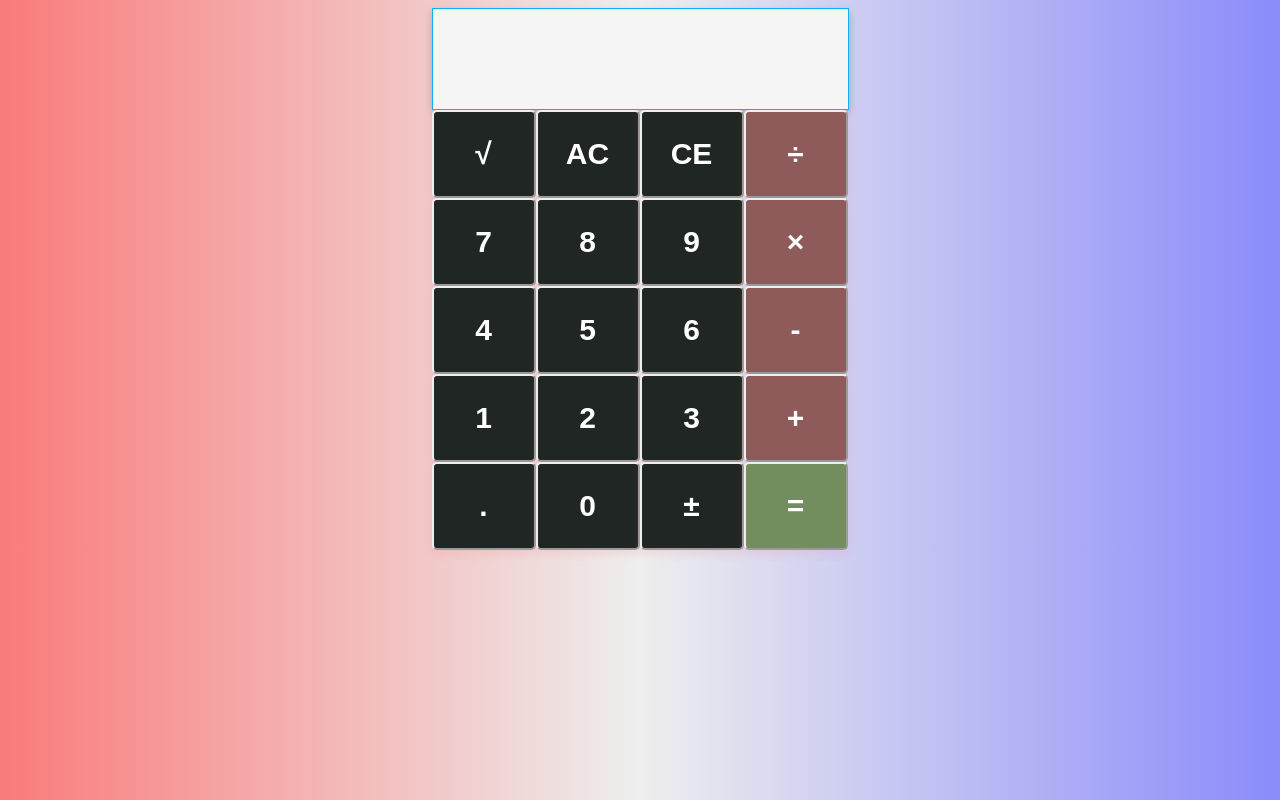
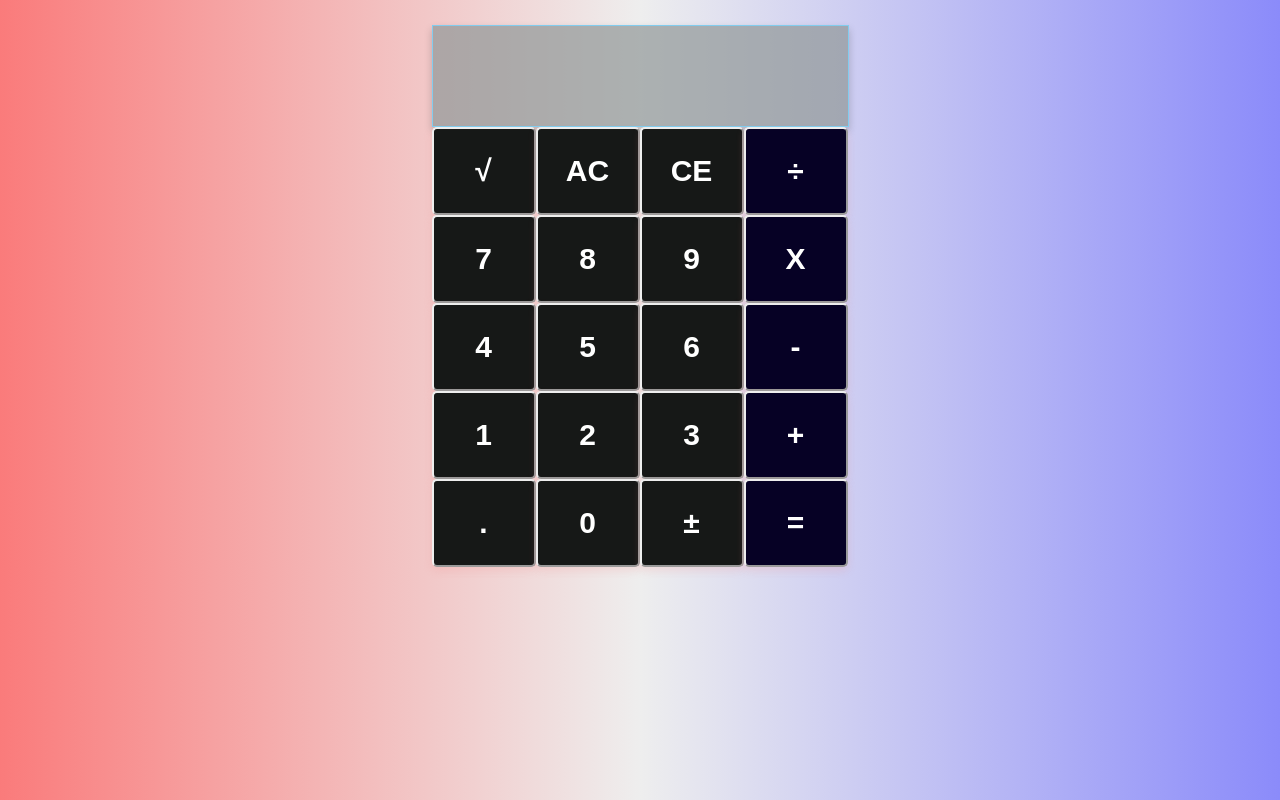
Before and after one commit to AlEkramHossainAbir/Calculator-generaL-, a plain HTML site: page index.html in a window 1280 px wide. Both pictures are taken after a click on the button "AC". Drawn offline with nearby package versions, Linux system fonts and the light colour scheme.

Commit message:
JavaScript file added

```diff
--- a/index.html
+++ b/index.html
@@ -11,40 +11,55 @@
 
         <div class="Full_box">
             <div class="Header_box">
-                <input type="text" id="result" maxlength="10">  <!--maxlength is for maximum character-->
+                <input type="text" id="result" maxlength="10"> <!--maxlength is for maximum character-->
             </div>
             <div class="Footer_box">
                 <div class="button">
                         <!--<input type="button" value="%">-->
-                        <input type="button" value="√">
+                        <input type="button" onclick="sqrt()" value="√">
                       <!-- <input type="button" value="x^2">-->
                         <!--<input type="button" value="1/x">-->
-                        <input type="button" value="AC">
-                        <input type="button" value="CE">
+                        <input type="button" onclick="clearAll()" value="AC">
+                        <input type="button" onclick="lastDigit()" value="CE">
                         <!--<input type="button" value="⌫">-->
-                        <input type="button" style="background-color: #8f5a5a;" value="÷">
-                        <input type="button" value="7">
-                        <input type="button" value="8">
-                        <input type="button" value="9">
-                        <input type="button" style="background-color: #8f5a5a;;" value="×">
-                        <input type="button" value="4">
-                        <input type="button" value="5">
-                        <input type="button" value="6">
-                        <input type="button" style="background-color: #8f5a5a;" value="-">
-                        <input type="button" value="1">
-                        <input type="button" value="2">
-                        <input type="button" value="3">
-                        <input type="button" style="background-color: #8f5a5a;" value="+">
-                        <input type="button" value=".">
-                        <input type="button" value="0">
-                        <input type="button" value="±">
-                        <input type="button" style="background-color: #738d5e;" value="=">
+                        <div>
+                            <input type="button" onclick="insert('/')" value="÷">
+                        </div>
+
+                        <input type="button" onclick="insert(7)" value="7">
+                        <input type="button" onclick="insert(8)" value="8">
+                        <input type="button" onclick="insert(9)" value="9">
+                        <div>
+                        <input type="button" onclick="insert('*')" value="X">
+                        </div>
+                        <input type="button" onclick="insert(4)" value="4">
+                        <input type="button" onclick="insert(5)" value="5">
+                        <input type="button" onclick="insert(6)" value="6">
+                        <div>
+                             <input type="button" onclick="insert('-')"  value="-">
+                        </div>
+
+                        <input type="button" onclick="insert(1)" value="1">
+                        <input type="button" onclick="insert(2)" value="2">
+                        <input type="button" onclick="insert(3)" value="3">
+                        <div>
+                             <input type="button" onclick="insert('+')"  value="+">
+                        </div>
+
+                        <input type="button" onclick="insert('.')" value=".">
+                        <input type="button" onclick="insert(0)" value="0">
+                        <input type="button" onclick="posneg()" value="±">
+                        <div id="equal">
+                            <input type="button"  value="="  onclick="calculate()">
+                        </div>
 
                 </div>
 
             </div>
 
         </div>
+        <script src="https://ajax.googleapis.com/ajax/libs/jquery/3.5.1/jquery.min.js"></script>
+        <script src="index.js"></script>
 </body>
 
 </html>
--- /dev/null
+++ b/index.js
@@ -0,0 +1,48 @@
+
+/* function insert(number){
+    var existingNumber=$("#result").val()
+    $("#result").val(existingNumber+ number)
+}
+ */
+$(".Header_box").mouseover(function(){
+    $(".Header_box").addClass("js")
+})
+$(".Header_box").mouseout(function(){
+    $(".Header_box").removeClass("js")
+})
+let result = $("#result")
+let insert= number =>{
+    var existingNumber=result.val()
+    result.val(existingNumber+ number)
+}
+
+let clearAll = ()=>{
+    result.val('')
+}
+let calculate = ()=>{
+  let value= eval(result.val())
+    result.val(value)
+}
+
+let lastDigit = () =>{
+    let value = result.val();
+
+    if(value!=''){
+
+        let sliceValue= value.slice(0,-1);
+        result.val(sliceValue);
+    }
+    else{
+        result.val()
+    }
+
+}
+let sqrt = () =>{
+    let value = Math.sqrt(result.val());
+    result.val(value)
+}
+
+let posneg = () =>{
+    let existingNumber= result.val();
+    result.val(existingNumber*(-1));
+}
--- a/style.css
+++ b/style.css
@@ -9,7 +9,7 @@ body{
 
 .Full_box{
     width: 417px;
-    margin:0 auto;
+    margin:25px auto;
     box-shadow: 0 4px 8px 0 rgba(0,0,0,0.2);
     transition: 0.3s;
 
@@ -19,22 +19,24 @@ body{
     box-shadow: 0 16px 32px 0 rgba(0,0,0,0.2);
 }
 .Header_box input{
-    background-color: whitesmoke;
-    border:1px solid rgb(15, 175, 250);
+    background-color: rgba(144, 151, 151, 0.699);
+    border:1px solid rgb(130, 204, 238);
     height: 100px;
     width: 405px;
     font-size: 32px;
     font-weight: bold;
+    color: black;
     text-align: right;
     padding: 0 5px;
     letter-spacing: 3px;
 }
+
 /*.Footer_box{
     background-color: rgba(1, 11, 14, 0.233);
     height: 450px;
 }*/
 .button input{
-    background-color: #1f2623;
+    background-color: #161817;
     padding: 25px;
     font-size: 30px;
     font-weight: bold;
@@ -50,6 +52,15 @@ body{
     box-shadow: 0 32px 64px 0 rgba(241, 238, 238, 0.2);
     background-color: rgb(214, 90, 110);
 }
+.button div input{
+    background-color: #060125;
+}
+
+.button div input:hover{
+    box-shadow: 0 32px 64px 0 rgba(241, 238, 238, 0.2);
+    background-color: #3f93e2;;
+}
+
 /*.button div{
 
     border:1.5px solid rgba(231, 233, 245, 0.329);
@@ -61,3 +72,6 @@ body{
     float: left;
     padding-top: 21px;
 }*/
+.js{
+    background-color:rgb(0, 0, 3);
+}
```
